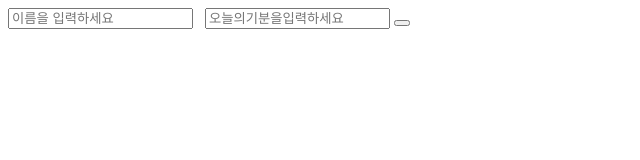
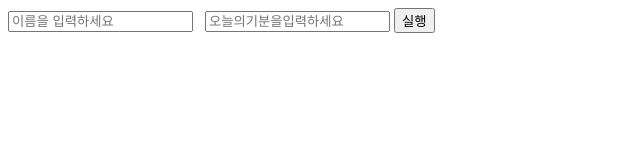
Before and after one commit to piano4251/java8, a plain HTML site: page index.html in a window 1280 px wide. Shown: the whole page, without its empty margins (0-640 px from the left). Drawn offline with Linux system fonts and the light colour scheme.

Commit message:
Update index.html

```diff
--- a/index.html
+++ b/index.html
@@ -2,7 +2,7 @@
 <body>
     <input type="text" placeholder="이름을 입력하세요" id="myname">
     <input type="text" placeholder="오늘의기분을입력하세요" id="feeling">
-    <button id = "action"실행</button>
+    <button id = "action">실행</button>
     <div id="display2"></div>
 <script>
 
```
